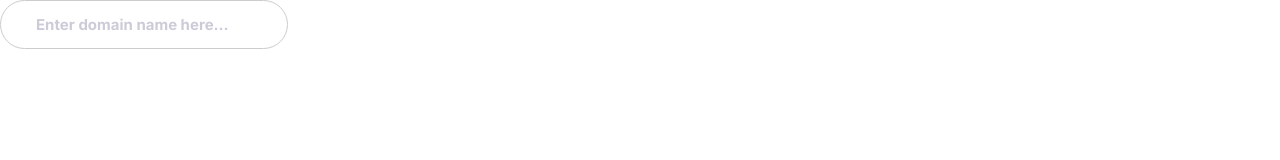
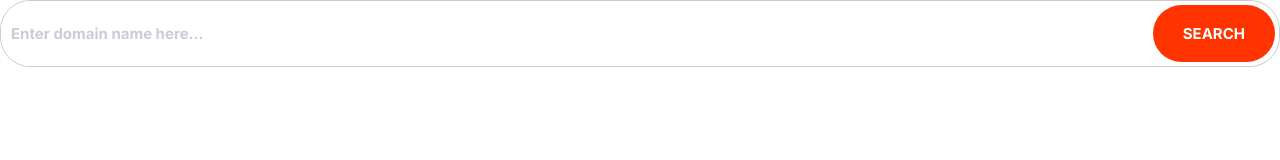
Before and after one commit to khainguyen21/UltimateHTML-CSSPart3, a plain HTML site: page index.html in a window 1280 px wide. Drawn offline with Linux system fonts and the light colour scheme.

Commit message:
Build the input group with button components.

```diff
--- a/css/style.css
+++ b/css/style.css
@@ -4,6 +4,8 @@
     --color-accent: #ff3400;
     --color-headings: #1b0760;
     --color-body: #918ca4;
+    --color-border: #ccc;
+    --border-radius: 30px
 }
 
 *, *::after, *::before {
@@ -246,16 +248,35 @@ a {
 
 /* Input */
 .input {
-    padding: 1.5rem 3.5rem;
-    border: 1px solid #ccc;
-    border-radius: 30px;
-    outline: 0;
+    border-radius: var(--border-radius);
+    border: 1px solid var(--color-border);
     color: var(--color-headings);
     font-size: 2rem;
+    outline: 0;
+    padding: 1.5rem 3.5rem;
 }
 
+/* change the color of the text in placeholder */
 ::placeholder {
     color: #cdcbd7;
+}
+
+.input-group {
+    border: 1px solid var(--color-border);
+    border-radius: var(--border-radius);
+    display: flex;
+
+}
+
+.input-group input {
+    border: 0;
+    /* flex items grow to take up the available space */
+    flex-grow: 1;
+    padding: 1.5rem 1rem ;
+}
+
+.input-group .btn {
+    margin: 4px;
 }
 
 @media screen and (min-width: 1024px) {
--- a/index.html
+++ b/index.html
@@ -14,6 +14,11 @@
     <link rel="stylesheet" href="css/style.css" />
   </head>
   <body>
-    <input type="text" class="input" placeholder="Enter domain name here..."/>
+
+    <div class="input-group">
+        <input type="text" class="input" placeholder="Enter domain name here..."/>
+        <button class="btn btn--accent">Search</button>
+    </div>
+
   </body>
 </html>
```
